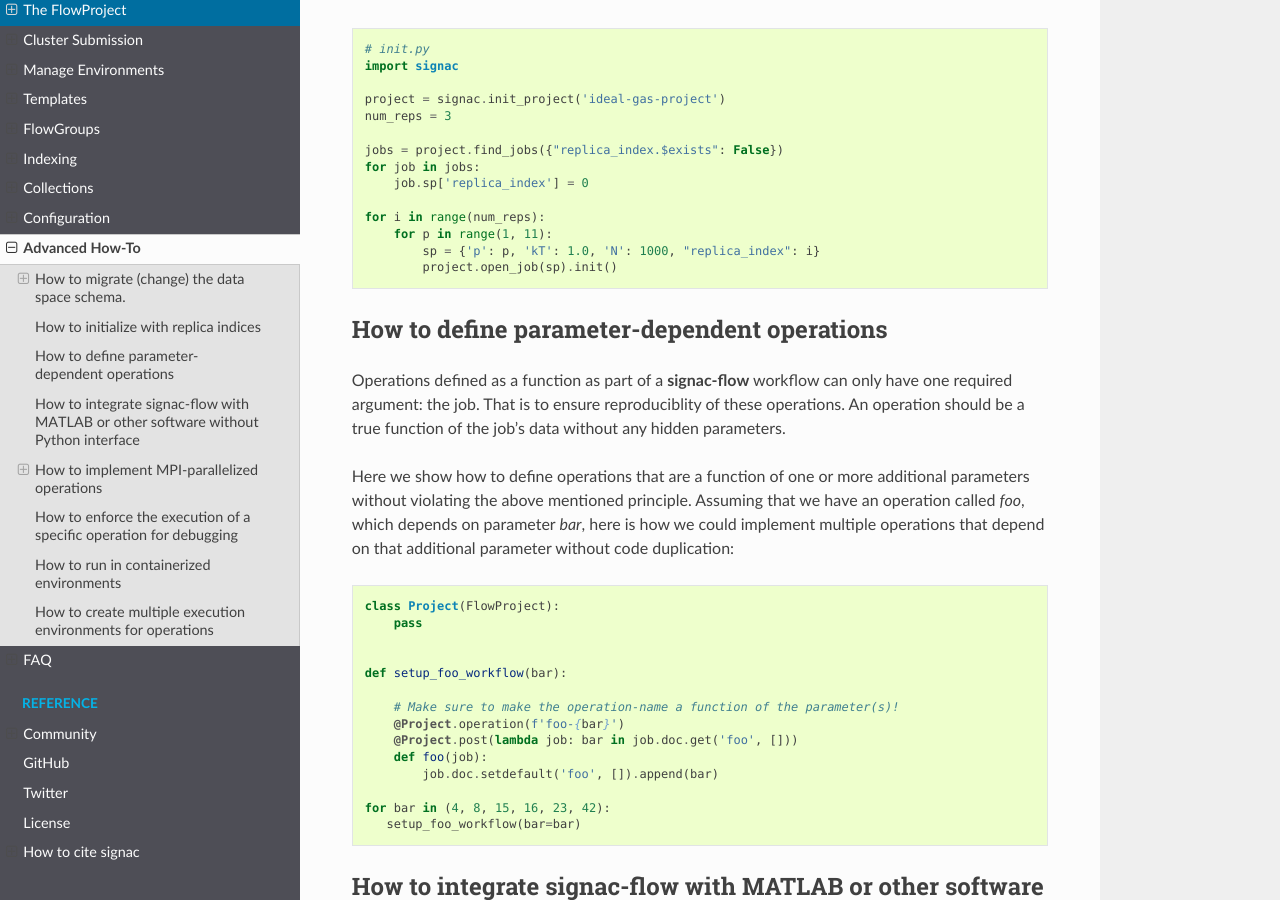
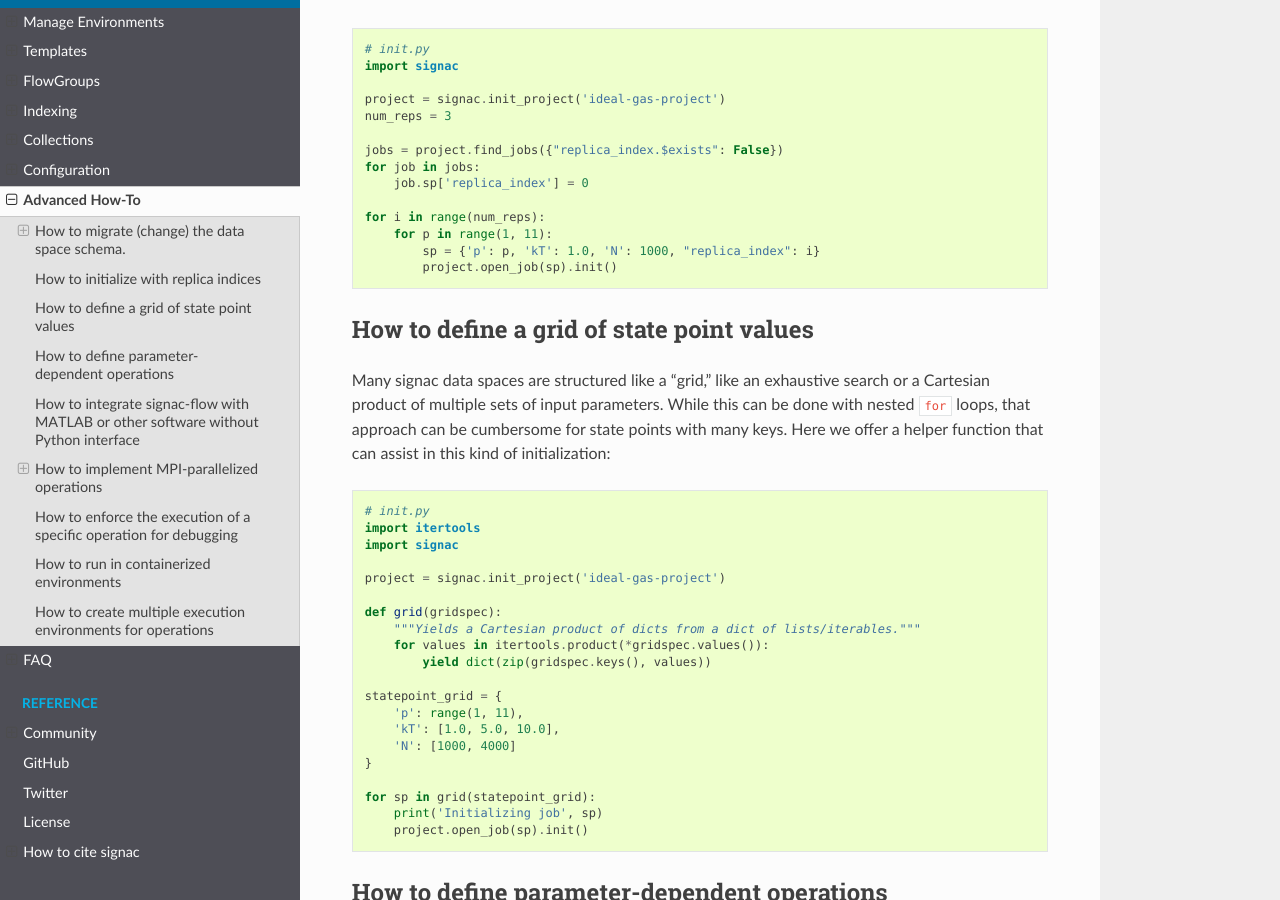
Before and after one commit to glotzerlab/signac-docs, a Sphinx documentation site: the page built from docs/source/recipes.rst, in a window 1280 px wide and 900 px high, scrolled down 1940 px. Built offline with Sphinx 7.4.7 and the Read the Docs theme 2.0.0, drawn with Linux system fonts in a browser that asks for light colours.

Commit message:
Add recipe for grid initialization.

```diff
--- a/docs/source/recipes.rst
+++ b/docs/source/recipes.rst
@@ -58,8 +58,6 @@ If you want to initialize your workspace with multiple instances of the same sta
             job = project.open_job(sp)
             job.init()
 
-
-
 Apply document-wide changes
 ---------------------------
 
@@ -107,6 +105,34 @@ We often require multiple jobs with the same statepoint to collect enough inform
         for p in range(1, 11):
             sp = {'p': p, 'kT': 1.0, 'N': 1000, "replica_index": i}
             project.open_job(sp).init()
+
+How to define a grid of state point values
+==========================================
+
+Many signac data spaces are structured like a "grid," like an exhaustive search or a Cartesian product of multiple sets of input parameters. While this can be done with nested ``for`` loops, that approach can be cumbersome for state points with many keys. Here we offer a helper function that can assist in this kind of initialization:
+
+.. code-block:: python
+
+    # init.py
+    import itertools
+    import signac
+
+    project = signac.init_project('ideal-gas-project')
+
+    def grid(gridspec):
+        """Yields a Cartesian product of dicts from a dict of lists/iterables."""
+        for values in itertools.product(*gridspec.values()):
+            yield dict(zip(gridspec.keys(), values))
+
+    statepoint_grid = {
+        'p': range(1, 11),
+        'kT': [1.0, 5.0, 10.0],
+        'N': [1000, 4000]
+    }
+
+    for sp in grid(statepoint_grid):
+        print('Initializing job', sp)
+        project.open_job(sp).init()
 
 How to define parameter-dependent operations
 ============================================
```
